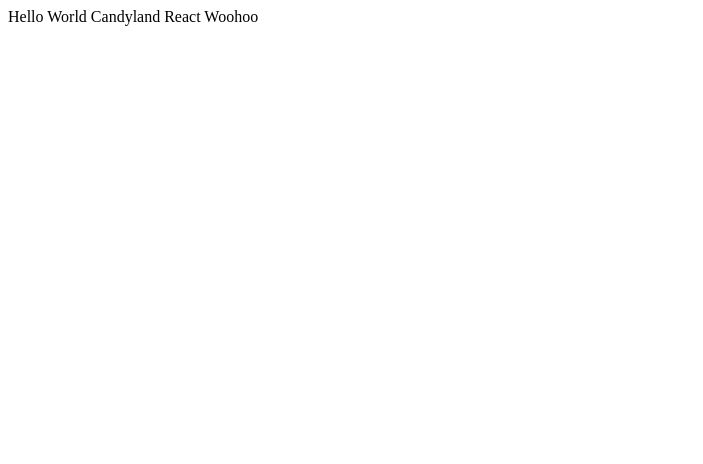
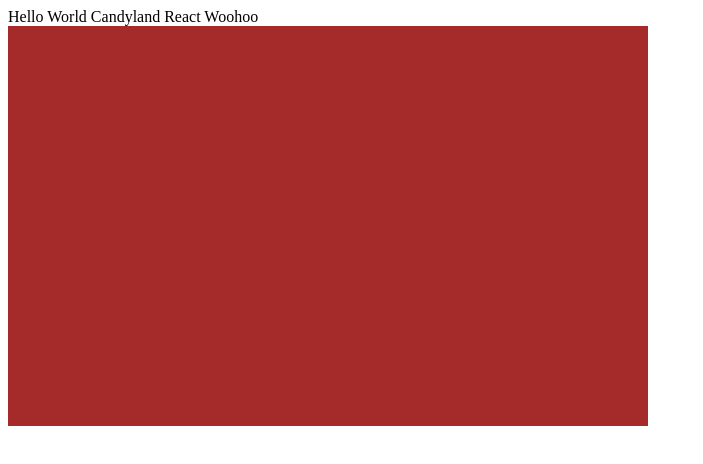
Before and after one commit to neillrobson/candyland, a React app: page / in a window 1280 px wide. Shown: the top 464 px of the page, without its empty margins (0-703 px from the left). Built offline with nearby package versions, Linux system fonts and the light colour scheme.

Commit message:
Add basic deck code and CSS support

```diff
--- a/index.html
+++ b/index.html
@@ -8,7 +8,6 @@
 </head>
 <body>
     <main id="app"></main>
-    <script async src="<%= htmlWebpackPlugin.files.chunks.main.entry %>"></script>
     <noscript>This site uses JavaScript. Please enable JavaScript in your browser.</noscript>
 </body>
 </html>
--- a/package.json
+++ b/package.json
@@ -30,10 +30,13 @@
     "babel-loader": "^8.0.5",
     "babel-preset-env": "^1.7.0",
     "clean-webpack-plugin": "^2.0.1",
+    "css-loader": "^2.1.1",
     "html-webpack-plugin": "^3.2.0",
     "lit-html": "^1.0.0",
+    "mini-css-extract-plugin": "^0.5.0",
     "react": "^16.8.6",
     "react-dom": "^16.8.6",
+    "style-loader": "^0.23.1",
     "webpack": "^4.29.6",
     "webpack-cli": "^3.3.0",
     "webpack-dev-server": "^3.2.1",
--- a/src/app/app.jsx
+++ b/src/app/app.jsx
@@ -1,4 +1,6 @@
 import React from 'react';
+
+import Deck from './deck';
 
 export default class App extends React.Component {
     constructor() {
@@ -24,7 +26,10 @@ export default class App extends React.Component {
 
     render() {
         return (
-            <span>{this.state.title}</span>
-        )
+            <div>
+                <span>{this.state.title}</span>
+                <Deck />
+            </div>
+        );
     }
 }
--- /dev/null
+++ b/src/app/deck.css
@@ -0,0 +1,5 @@
+.current-card {
+    width: 50vw;
+    height: 50vh;
+    background-color: brown;
+}
--- /dev/null
+++ b/src/app/deck.jsx
@@ -0,0 +1,35 @@
+import React from 'react';
+
+import './deck.css';
+
+export default class Deck extends React.Component {
+    constructor(props) {
+        super(props);
+        this.state = {
+            currentCard: null,
+            drawPile: ['cat', 'dog', 'fish'],
+            discardPile: []
+        };
+        this.handleClick = this.handleClick.bind(this);
+    }
+
+    handleClick() {
+        if (this.state.currentCard) {
+            this.setState(state => ({
+                discardPile: state.discardPile.concat(state.currentCard)
+            }));
+        }
+        this.setState(state => ({
+            currentCard: state.drawPile.pop(),
+            drawPile: state.drawPile
+        }));
+    }
+
+    render() {
+        return (
+            <div className="current-card" onClick={this.handleClick}>
+                {this.state.currentCard}
+            </div>
+        );
+    }
+}
--- a/webpack.config.js
+++ b/webpack.config.js
@@ -2,6 +2,7 @@ const path = require('path');
 const HtmlWebpackPlugin = require('html-webpack-plugin');
 const CleanWebpackPlugin = require('clean-webpack-plugin');
 const WorkboxPlugin = require('workbox-webpack-plugin');
+const MiniCssExtractPlugin = require('mini-css-extract-plugin');
 
 module.exports = (env, argv) => ({
     entry: {
@@ -21,6 +22,13 @@ module.exports = (env, argv) => ({
                 use: {
                     loader: 'babel-loader'
                 }
+            },
+            {
+                test: /\.css$/,
+                use: [
+                    MiniCssExtractPlugin.loader,
+                    'css-loader'
+                ]
             }
         ]
     },
@@ -29,16 +37,20 @@ module.exports = (env, argv) => ({
     },
     plugins: [
         new CleanWebpackPlugin(),
+        new WorkboxPlugin.GenerateSW({
+            skipWaiting: true,
+            clientsClaim: true
+        }),
         new HtmlWebpackPlugin({
-            inject: false,
             hash: true,
             template: './index.html',
             filename: 'index.html'
         }),
-        new WorkboxPlugin.GenerateSW({
-            skipWaiting: true,
-            clientsClaim: true
-        })
+        new MiniCssExtractPlugin({
+            filename: argv.mode === 'production'
+            ? '[name].[contentHash].css'
+            : '[name].css'
+        }),
     ],
     devServer: {
         contentBase: 'dist',
```
Also changed, not shown: 1 other file (tests, documents, lock files or other folders).
